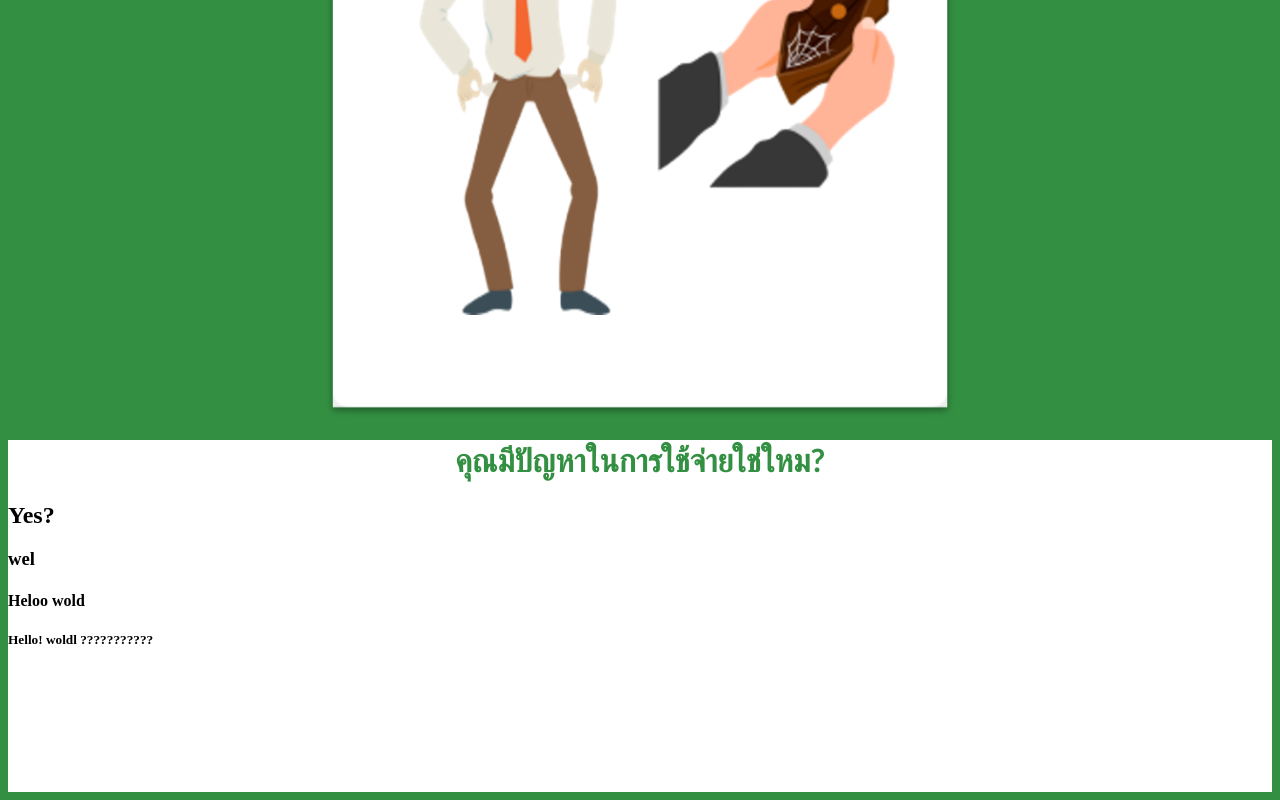
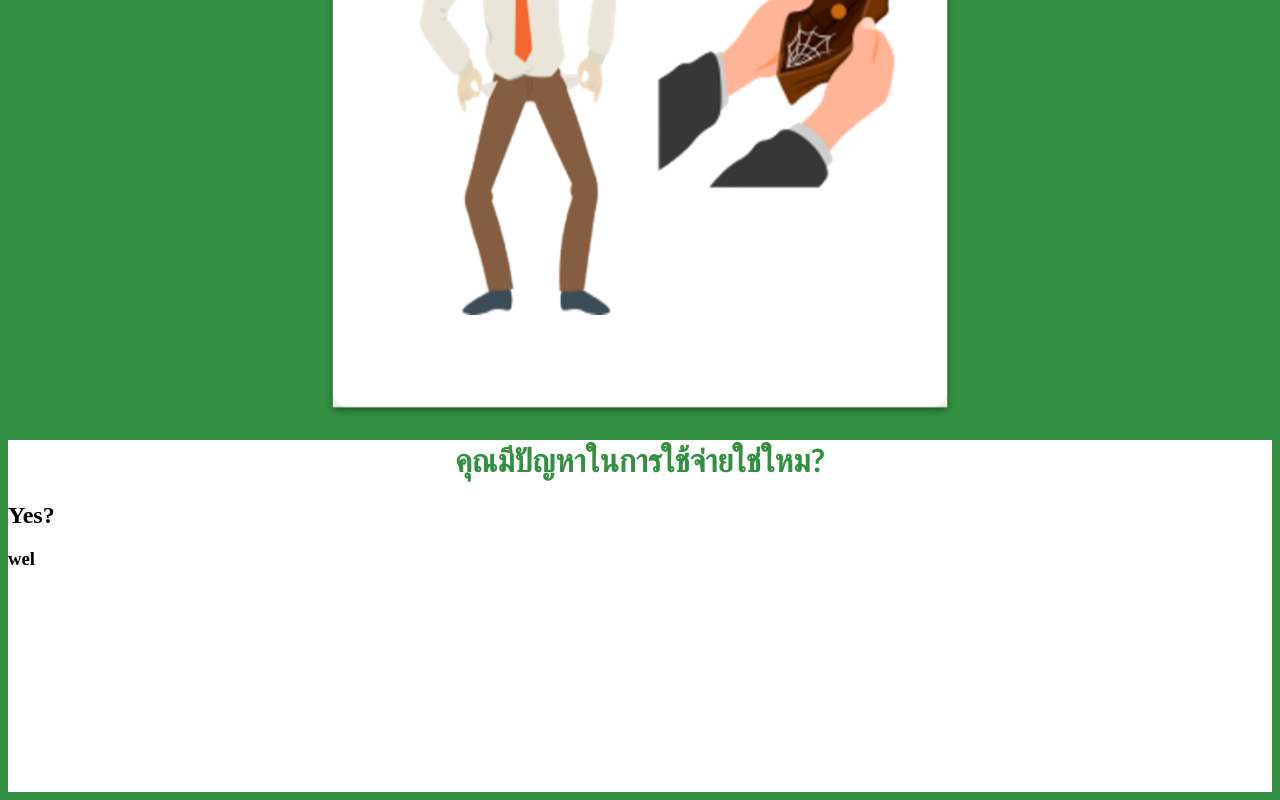
Before and after one commit to pardparw/nextjss, a Next.js app: page /intro in a window 1280 px wide. Shown: the part 774-1574 px from the top of the page. Built offline with nearby package versions, Linux system fonts and the light colour scheme.

Commit message:
Update page.tsx

```diff
--- a/src/app/intro/page.tsx
+++ b/src/app/intro/page.tsx
@@ -17,8 +17,7 @@ export default function Home() {
                 <h3>
                     wel
                 </h3>
-                <h4>Heloo wold</h4>
-                <h5>Hello! woldl ???????????</h5>
+
             </div>
         </body>
     )
```
